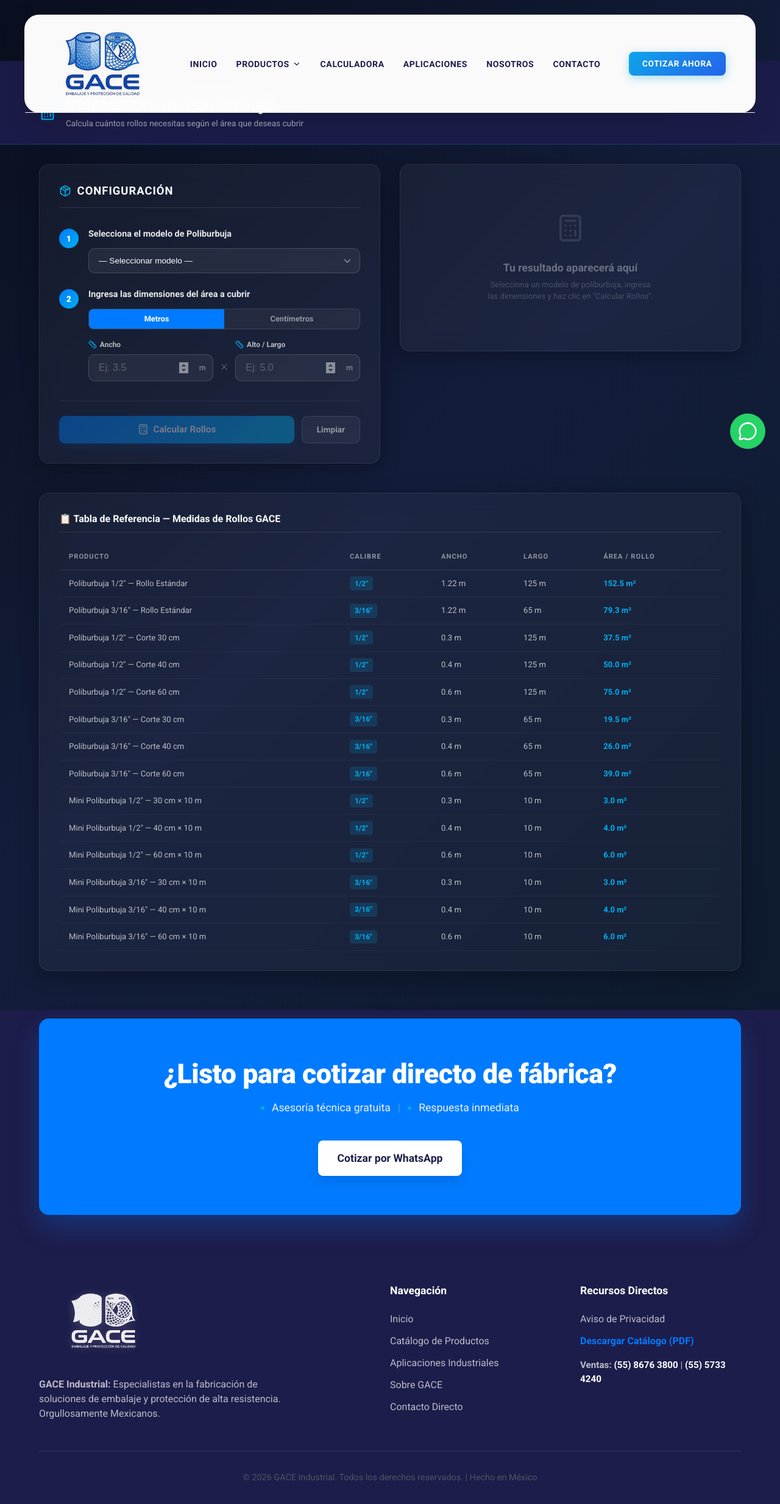
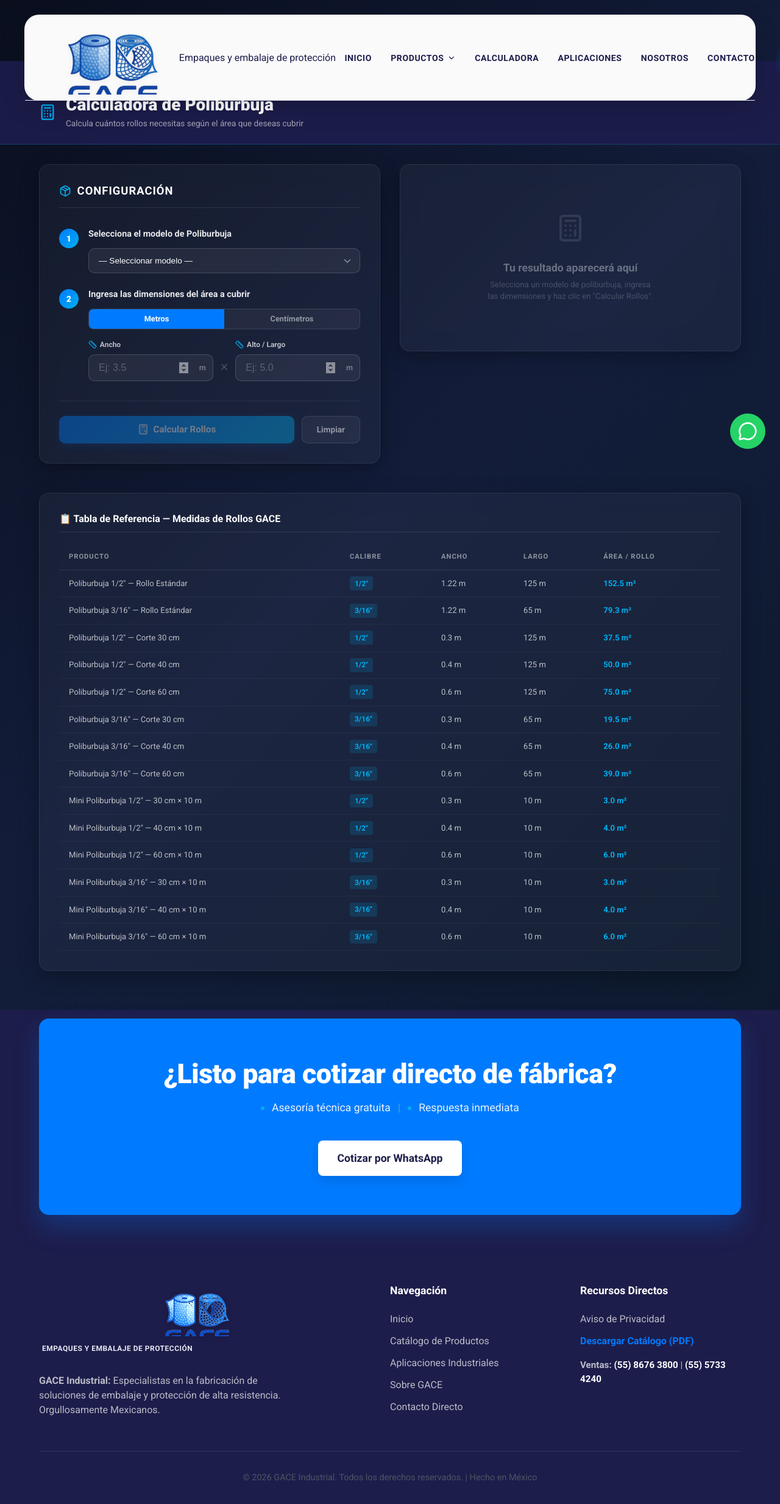
Before and after one commit to valebuca1974/gace-website, a React (Vite) app: page /calculadora-poliburbuja in a window 1280 px wide. Shown: the whole page at 61% size. Built offline with nearby package versions, Linux system fonts and the light colour scheme.

Commit message:
Update slogan to pure HTML for better readability

```diff
--- a/src/components/Footer.css
+++ b/src/components/Footer.css
@@ -79,15 +79,25 @@
 }
 
 .footer-logo {
-  height: auto;
-  max-height: 120px;
-  max-width: 220px;
+  height: 85px;
   width: auto;
   object-fit: contain;
-  /* El logo azul sobre fondo navy: lo aclaramos para que destaque */
-  filter: brightness(0) invert(1) drop-shadow(0 2px 8px rgba(255,255,255,0.2));
-  opacity: 0.92;
-  transition: opacity 0.3s ease, filter 0.3s ease;
+  transition: all 0.3s ease;
+  filter: drop-shadow(0 2px 4px rgba(0, 0, 0, 0.2)) brightness(1.2) contrast(1.1);
+  image-rendering: -webkit-optimize-contrast;
+  image-rendering: crisp-edges;
+  margin-bottom: -5px;
+}
+
+.footer-slogan {
+  display: block;
+  font-size: 0.75rem;
+  font-weight: 600;
+  letter-spacing: 0.5px;
+  color: #e2e8f0;
+  text-transform: uppercase;
+  text-align: left;
+  margin-left: 5px;
 }
 
 .footer-logo:hover {
--- a/src/components/Footer.jsx
+++ b/src/components/Footer.jsx
@@ -28,8 +28,8 @@
         <div className="footer-grid">
           <div className="footer-brand">
             <div className="footer-logo-container">
-              <img src="/logo-gace-hd.png" alt="GACE - Embalaje y Protección de Calidad" className="footer-logo" />
-              <h2 className="logo-text-hidden">GACE</h2>
+              <img src="/logo-gace-no-slogan.png" alt="GACE - Empaques y embalaje de protección" className="footer-logo" />
+              <span className="footer-slogan">Empaques y embalaje de protección</span>
             </div>
             <p className="footer-desc">
               <strong>GACE Industrial:</strong> Especialistas en la fabricación de soluciones de embalaje y protección de alta resistencia. Orgullosamente Mexicanos.
--- a/src/components/Header.css
+++ b/src/components/Header.css
@@ -57,7 +57,7 @@
 
 .logo-img {
   /* TAMAÑO ÓPTIMO: Grande para leer el eslogan, pero proporcionado al Pill */
-  height: 140px;
+  height: 120px;
   width: auto;
   object-fit: contain;
   transition: all 0.35s cubic-bezier(0.4, 0, 0.2, 1);
@@ -76,7 +76,7 @@
 }
 
 .header.scrolled .logo-img {
-  height: 110px;
+  height: 95px;
 }
 
 .logo-text-hidden {
@@ -376,20 +376,40 @@
   }
 
   .logo-img {
-    height: 110px;
+    height: 95px;
+  }
+
+  .logo-slogan {
+    font-size: 0.65rem;
+    margin-top: -10px;
   }
 
   .header.scrolled .logo-img {
-    height: 95px;
+    height: 85px;
+  }
+
+  .header.scrolled .logo-slogan {
+    font-size: 0.55rem;
+    margin-top: -8px;
   }
 }
 
 @media (max-width: 400px) {
   .logo-img {
-    height: 100px;
+    height: 85px;
+  }
+
+  .logo-slogan {
+    font-size: 0.6rem;
+    margin-top: -8px;
   }
 
   .header.scrolled .logo-img {
-    height: 85px;
+    height: 75px;
+  }
+
+  .header.scrolled .logo-slogan {
+    font-size: 0.5rem;
+    margin-top: -5px;
   }
 }
--- a/src/components/Header.jsx
+++ b/src/components/Header.jsx
@@ -47,8 +47,8 @@
     <header className={`header ${isScrolled || isProductPage ? 'scrolled' : ''}`}>
       <div className="container header-container">
         <Link to="/" className="logo">
-          <img src="/logo-gace-hd.png" alt="GACE - Embalaje y Protección de Calidad" className="logo-img" />
-          <span className="logo-text-hidden">GACE</span>
+          <img src="/logo-gace-no-slogan.png" alt="GACE - Empaques y embalaje de protección" className="logo-img" />
+          <span className="logo-slogan">Empaques y embalaje de protección</span>
         </Link>
 
         {/* Desktop Nav */}
```
Also changed, not shown: remove-slogan.mjs (added, +13 -0 lines), public/logo-gace-no-slogan.png (added).
